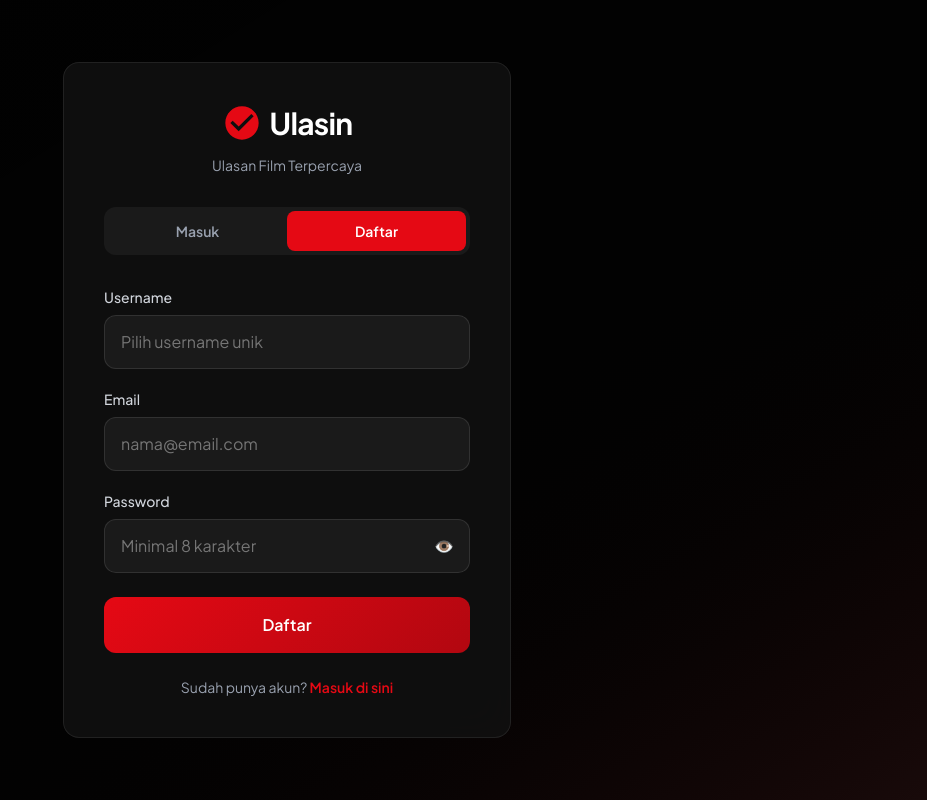
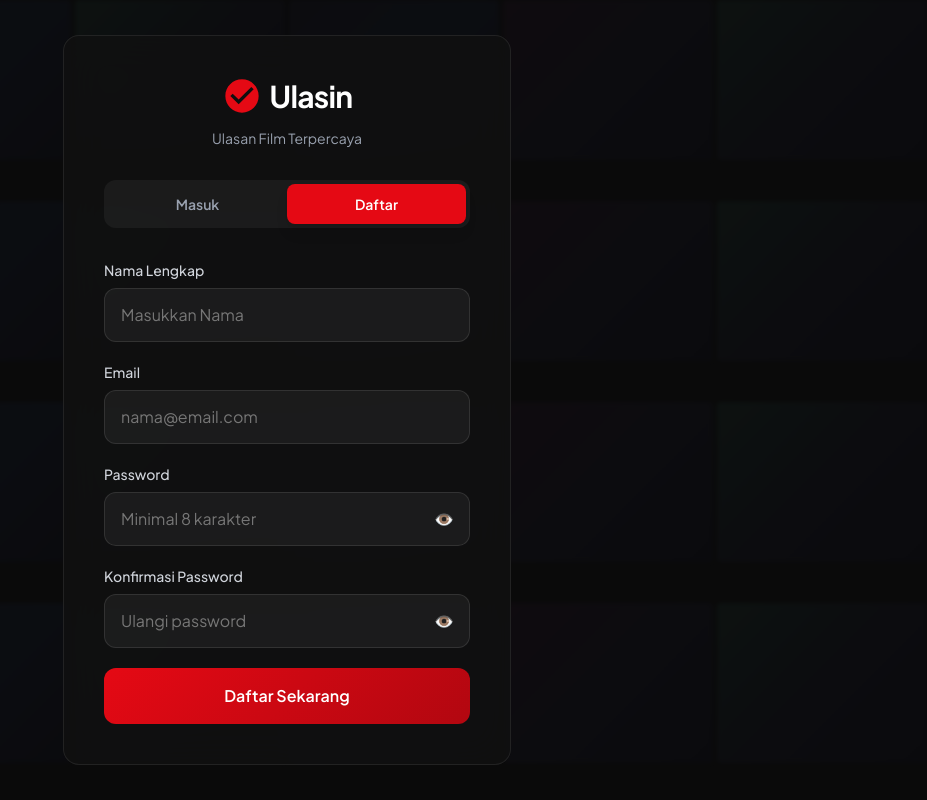
Before and after one commit to ridwanhx/ulasin-frontend, a React (Vite) app: page /login in a window 1280 px wide. Both pictures are taken after a click on the button "Daftar". Shown: the whole page, without its empty margins (353-1280 px from the left). Built offline with nearby package versions, Linux system fonts and the light colour scheme; no server answers.

Commit message:
feat(login) : implementasi fitur login dan fetching data api / backend ulasin

```diff
--- a/package.json
+++ b/package.json
@@ -13,7 +13,8 @@
     "@tailwindcss/vite": "^4.1.18",
     "axios": "^1.13.4",
     "react": "^19.2.0",
-    "react-dom": "^19.2.0"
+    "react-dom": "^19.2.0",
+    "react-router-dom": "^7.13.0"
   },
   "devDependencies": {
     "@eslint/js": "^9.39.1",
--- a/src/App.jsx
+++ b/src/App.jsx
@@ -1,11 +1,16 @@
-import AuthPage from "./AuthPage";
+import { BrowserRouter, Route, Routes } from "react-router-dom";
+import Login from "./pages/Login";
 
 function App() {
   return (
     <div className="h-screen w-screen">
-      <AuthPage/>
+      <BrowserRouter>
+        <Routes>
+          <Route path="/login" element={<Login />} />
+        </Routes>
+      </BrowserRouter>
     </div>
-  )
+  );
 }
 
-export default App
+export default App;
--- /dev/null
+++ b/src/components/AuthCard.jsx
@@ -0,0 +1,40 @@
+// Wrapper utama yang berisi logo dan tab switcher
+import React from "react";
+
+const AuthCard = ({ children, isLoginMode, setIsLoginMode, successMsg }) => {
+    return (
+        <div className="glass-card rounded-2xl p-8 sm:p-10 w-full max-w-md relative z-10 fade-in">
+            {/* Logo */}
+            <div className="text-center mb-8">
+                <div className="inline-flex items-center gap-2 mb-3">
+                <svg className="w-10 h-10 text-[#E50914]" viewBox="0 0 24 24" fill="currentColor">
+                    <path d="M12 2C6.48 2 2 6.48 2 12s4.48 10 10 10 10-4.48 10-10S17.52 2 12 2zm-2 15l-5-5 1.41-1.41L10 14.17l7.59-7.59L19 8l-9 9z" />
+                </svg>
+                <h1 className="text-3xl font-bold tracking-tight text-white">Ulasin</h1>
+                </div>
+                <p className="text-gray-400 text-sm">Ulasan Film Terpercaya</p>
+            </div>
+
+            {/* Tab Switcher */}
+            <div className="flex bg-white/5 rounded-xl p-1 mb-8">
+                <button onClick={() => setIsLoginMode(true)} className={`flex-1 py-2.5 px-4 rounded-lg text-sm font-semibold transition-all duration-300 ${isLoginMode ? 'bg-[#e50914] text-white shadow-lg' : 'text-gray-400 hover:text-white'}`}>
+                    Masuk
+                </button>
+                <button onClick={() => setIsLoginMode(false)} className={`flex-1 py-2.5 px-4 rounded-lg text-sm font-semibold transition-all duration-300 ${!isLoginMode ? 'bg-[#e50914] text-white shadow-lg' : 'text-gray-400 hover:text-white'}`}>
+                    Daftar
+                </button>
+            </div>
+
+            {children}
+
+            {/* Success Message */}
+            {successMsg && (
+                <div className="mt-6 p-4 rounded-xl bg-green-500/10 border border-green-500/30 text-green-400 text-sm text-center animate-pulse">
+                    {successMsg}
+                </div>
+            )}
+        </div>
+    );
+}
+
+export default AuthCard;
--- /dev/null
+++ b/src/components/FormInput.jsx
@@ -0,0 +1,31 @@
+import React from "react";
+
+const FormInput = ({ label, id, type, value, onChange, placeholder, error, showPassword, togglePassword }) => {
+    const isPassword = type === 'password' || (type === 'text' && id.toLowerCase().includes('password'));
+
+    return (
+        <div className="fade-in">
+            <label className="block text-sm font-medium text-gray-300 mb-2">
+                {label}
+            </label>
+            <div className="relative">
+                <input
+                    type={isPassword && showPassword ? 'text' : type}
+                    id={id}
+                    value={value}
+                    onChange={onChange}
+                    className={`input-field w-full px-4 py-3.5 rounded-xl text-white outline-none transition-all ${error ? 'error-shake border-red-500' : 'focus:border-[#e50914]/50'}`}
+                    placeholder={placeholder}
+                />
+                {isPassword && (
+                    <button type="button" onClick={togglePassword} className="absolute right-4 top-1/2 -translate-y-1/2 text-gray-400 hover:text-white transition-colors">
+                        {showPassword ? "🙈" : "👁️"}
+                    </button>
+                )}
+            </div>
+            {error && <p className="text-red-500 text-xs mt-2">{ error }</p> }
+        </div>
+    );
+}
+
+export default FormInput;
--- /dev/null
+++ b/src/components/LoginForm.jsx
@@ -0,0 +1,51 @@
+import React from "react";
+import FormInput from "./FormInput";
+
+const LoginForm = ({
+  FormData,
+  errors,
+  onChange,
+  onSubmit,
+  isLoading,
+  showPassword,
+  togglePassword,
+}) => (
+  <form onSubmit={onSubmit} className="space-y-5">
+    <FormInput
+      label="Email"
+      id="email"
+      type="email"
+      value={FormData.email}
+      onChange={onChange}
+      placeholder="nama@email.com"
+      errors={errors.email}
+    />
+    <FormInput
+      label="Password"
+      id="password"
+      type="password"
+      value={FormData.password}
+      onChange={onChange}
+      placeholder="Masukkan password"
+      errors={errors.password}
+      showPassword={showPassword}
+      togglePassword={togglePassword}
+    />
+
+    {errors.server && (
+      <div className="p-3 rounded-lg bg-red-500/10 border border-red-500/50 text-red-500 text-sm text-center">
+        {errors.server}
+      </div>
+    )}
+
+    <button
+      type="submit"
+      disabled={isLoading}
+      className="btn-primary w-full py-4 rounded-xl font-semibold text-white mt-4 flex justify-center"
+    >
+      {isLoading ? <div className="spinn"></div> : "Masuk"}
+    </button>
+  </form>
+);
+
+export default LoginForm;
--- /dev/null
+++ b/src/components/RegisterForm.jsx
@@ -0,0 +1,71 @@
+import React from "react";
+import FormInput from "./FormInput";
+
+const RegisterForm = ({
+  formData,
+  errors,
+  onChange,
+  onSubmit,
+  isLoading,
+  showPassword,
+  togglePassword,
+}) => (
+  <form onSubmit={onSubmit} className="space-y-5">
+    <FormInput
+      label="Nama Lengkap"
+      id="nama"
+      type="text"
+      value={formData.nama}
+      onChange={onChange}
+      placeholder="Masukkan Nama"
+      errors={errors.nama}
+    />
+    <FormInput
+      label="Email"
+      id="email"
+      type="email"
+      value={formData.email}
+      onChange={onChange}
+      placeholder="nama@email.com"
+      error={errors.email}
+    />
+    <FormInput
+      label="Password"
+      id="password"
+      type="password"
+      value={formData.password}
+      onChange={onChange}
+      togglePassword={togglePassword}
+      showPassword={showPassword}
+      placeholder="Minimal 8 karakter"
+      error={errors.password}
+    />
+    <FormInput
+      label="Konfirmasi Password"
+      id="confirmPassword"
+      type="password"
+      value={formData.confirmPassword}
+      onChange={onChange}
+      togglePassword={togglePassword}
+      showPassword={showPassword}
+      placeholder="Ulangi password"
+      error={errors.confirmPassword}
+    />
+
+    {errors.server && (
+      <div className="p-3 rounded-lg bg-red-500/10 border border-red-500/50 text-red-500 text-sm text-center">
+        {errors.server}
+      </div>
+    )}
+
+    <button
+      type="submit"
+      disabled={isLoading}
+      className="btn-primary w-full py-4 rounded-xl font-semibold text-white mt-4 flex justify-center"
+    >
+      {isLoading ? <div className="spinner"></div> : "Daftar Sekarang"}
+    </button>
+  </form>
+);
+
+export default RegisterForm;
--- /dev/null
+++ b/src/pages/Login.jsx
@@ -0,0 +1,83 @@
+import React, { useState } from "react";
+import api from "../api/axios";
+import AuthCard from "../components/AuthCard";
+import LoginForm from "../components/LoginForm";
+import RegisterForm from "../components/RegisterForm";
+
+const Login = () => {
+    // Inisialisasi State Management
+    const [isLoginMode, setIsLoginMode] = useState(true);
+    const [showPassword, setShowPassword] = useState(false);
+    const [isLoading, setIsLoading] = useState(false);
+    const [successMsg, setSuccessMsg] = useState("");
+    const [errors, setErrors] = useState({});
+    const [formData, setFormData] = useState({ nama: "", email: "", pasword: "", confirmPassword: "" });
+
+    // inisialisasi handler input
+    const handleInputChange = (e) => {
+        const { id, value } = e.target;
+        setFormData(prev => ({ ...prev, [id]: value }));
+        if (errors[id]) setErrors(prev => ({ ...prev, [id]: "" }));
+    };
+
+    // inisialisasi validation rules
+    const validate = () => {
+        let newErrors = {};
+        if (!formData.email) newErrors.email = "Email wajib diisi";
+        if (!formData.password) newErrors.password = "Password wajib diisi";
+        if (!isLoginMode) {
+            if (!formData.nama) newErrors.nama = "Nama wajib diisi";
+            if (formData.password !== formData.confirmPassword) newErrors.confirmPassword = "Password tidak cocok"
+        }
+        return newErrors;
+    };
+
+    const handleSubmit = async (e) => {
+        e.preventDefault();
+        const valErrors = validate();
+        if (Object.keys(valErrors).length > 0) return setErrors(valErrors);
+
+        setIsLoading(true);
+        setErrors({});
+        try {
+            const endpoint = isLoginMode ? '/login' : '/register';
+            const response = await api.post(endpoint, formData);
+
+            if (isLoginMode) {
+                localStorage.setItem('token', response.data.token);
+                setSuccessMsg('Berhasil masuk! Mengalihkan...');
+            } else {
+                setSuccessMsg("Registrasi berhasil! Silahkan masuk.");
+                setTimeout(() => setIsLoginMode(true), 2000)
+            }
+        } catch (err) {
+            setErrors({ server: err.response?.data?.message || "Terjadi kesalahan server" })
+        } finally {
+            setIsLoading(false);
+        }
+    };
+
+    return (
+        <div className="min-h-screen w-full relative flex items-center justify-center p-4 bg-[#0a0a0a] overflow-hidden">
+            {/* Background Poster Grid */}
+            <div className="poster-grid opacity-20">
+                {[...Array(24)].map((_, i) => <div key={i} className="poster-item h-40 w-full bg-white/5 rounded-lg"></div>)}
+            </div>
+
+            <AuthCard isLoginMode={isLoginMode} setIsLoginMode={setIsLoginMode} successMsg={successMsg}>
+                {isLoginMode ? (
+                    <LoginForm
+                        FormData={formData} errors={errors} isLoading={isLoading} onChange={handleInputChange} onSubmit={handleSubmit}
+                        showPassword={showPassword} togglePassword={() => setShowPassword(!showPassword)}
+                    />
+                ) : (
+                    <RegisterForm
+                        formData={formData} errors={errors} isLoading={isLoading} onChange={handleInputChange} onSubmit={handleSubmit} showPassword={showPassword} togglePassword={() => setShowPassword(!showPassword)}
+                    />
+                )}
+            </AuthCard>
+        </div>
+    );
+};
+
+export default Login;
```
Also changed, not shown: 1 other file (tests, documents, lock files or other folders).
